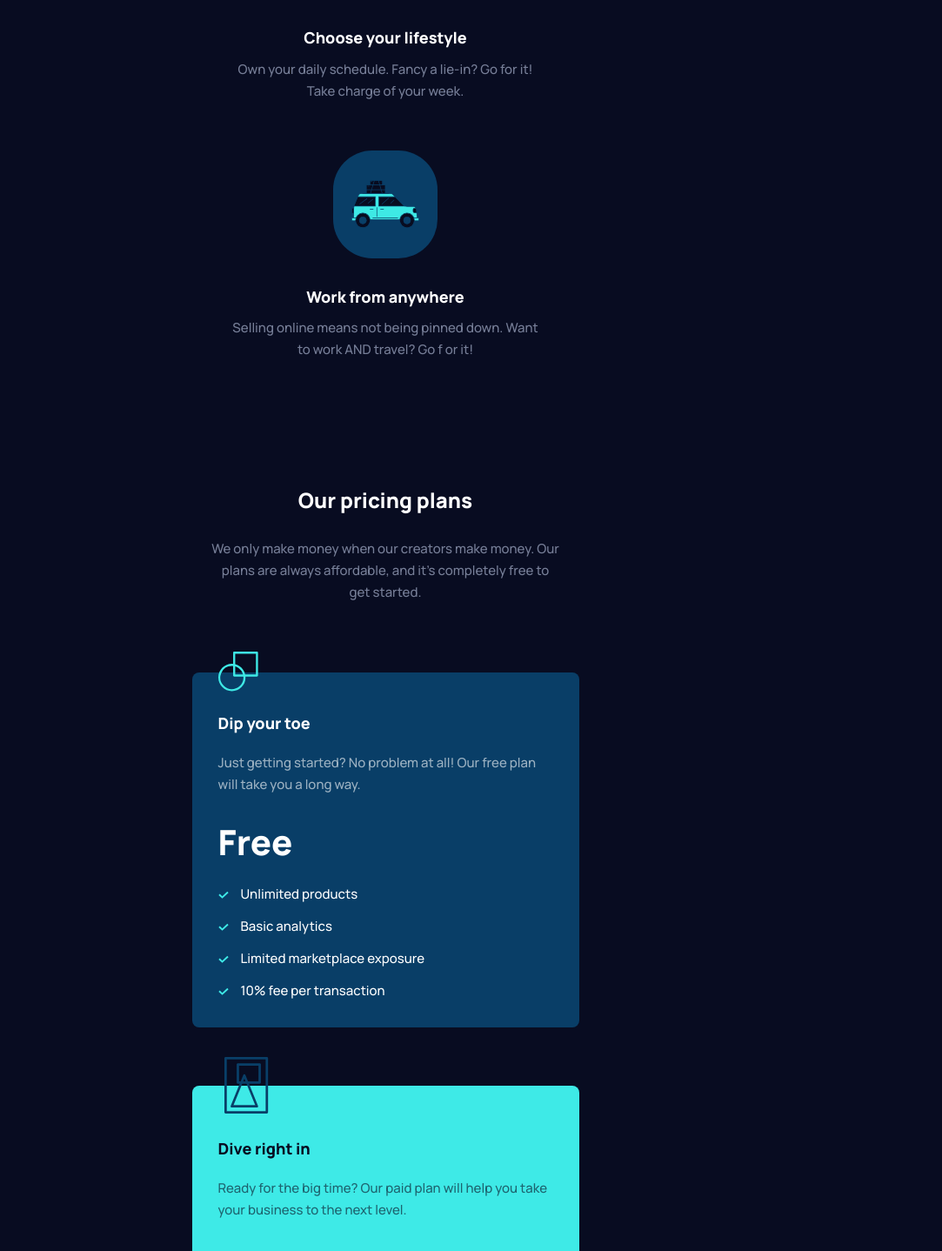
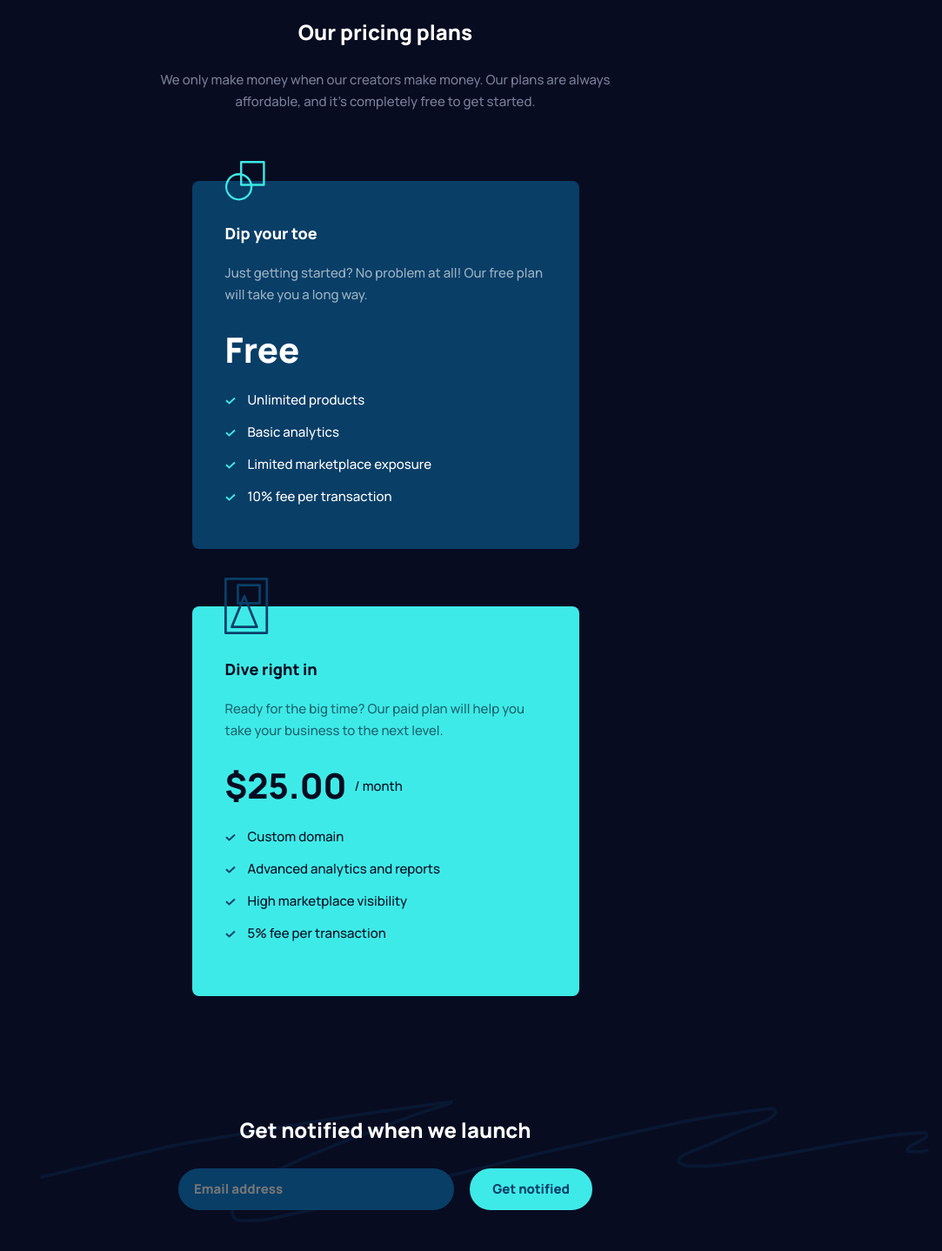
Before and after one commit to brasspetals/fm-maker-landing-page, a Svelte app: page / in a window 1280 px wide. Shown: the part 1362-2800 px from the top of the page at 87% size, without its empty margins (197-1280 px from the left). Built offline with nearby package versions, Linux system fonts and the light colour scheme.

Commit message:
Add tablet styles

```diff
--- a/src/components/EmailForm.svelte
+++ b/src/components/EmailForm.svelte
@@ -1,5 +1,5 @@
 <script>
-  import { fade } from 'svelte/transition';
+  import { fade, fly } from 'svelte/transition';
   import Button from './Button.svelte'
 
   let value;
@@ -9,7 +9,7 @@
 
   const validate = () => {
     invalid = true
-    console.log(value)
+
     if (value == "" || value == undefined) {
       error = "Oops! Please add your email"
     } else if (!value.match(emailRegex)) {
@@ -34,6 +34,8 @@
 <style>
   form {
     position: relative;
+    width: 100%;
+    max-width: 400px;
     display: grid;
     gap: 24px;
   }
@@ -66,4 +68,13 @@
     top: -22px;
     left: 16px;
   }
+
+  @media screen and (min-width: 550px) {
+    form {
+      grid-auto-flow: column;
+      grid-template-columns: 1fr auto;
+      gap: 18px;
+      max-width: 476px;
+    }
+  }
 </style>
--- a/src/components/FeatureCard.svelte
+++ b/src/components/FeatureCard.svelte
@@ -47,4 +47,16 @@
   p {
     max-width: 38ch;
   }
+
+  @media screen and (min-width: 700px) {
+    .feature {
+      grid-auto-flow: column;
+      gap: 55px;
+      align-items: center;
+    }
+
+    p {
+      max-width: 36.5ch;
+    }
+  }
 </style>
--- a/src/components/PlanCard.svelte
+++ b/src/components/PlanCard.svelte
@@ -30,20 +30,20 @@
     background-color: var(--color-blue);
     color: var(--color-white);
     margin-top: 24px;
-    padding: 46px 30px 30px;
+    padding: 48px 30px 32px;
   }
 
   .blue::before {
     content: url('/images/icon-free.svg');
     position: absolute;
     left: 30px;
-    top: -24px;
+    top: -23px;
   }
 
   .cyan {
     background-color: var(--color-cyan);
     color: var(--color-bg);
-    padding: 60px 30px 30px;
+    padding: 60px 30px 34px;
   }
 
   .cyan::before {
@@ -87,7 +87,25 @@
 
   ul {
     display: grid;
-    margin-top: 13px;
+    margin-top: 12px;
     gap: 12px;
   }
+
+  @media screen and (min-width: 700px) {
+    .plan-heading {
+      margin-bottom: 18px;
+    }
+
+    .blue {
+      padding: 48px 38px;
+    }
+
+    .blue::before {
+      left: 38px;
+    }
+
+    .cyan {
+      padding: 60px 38px;
+    }
+  }
 </style>
--- a/src/components/layout/Features.svelte
+++ b/src/components/layout/Features.svelte
@@ -23,4 +23,22 @@
     justify-items: center;
     gap: 56px;
   }
+
+  @media screen and (min-width: 700px) {
+    .features {
+      text-align: left;
+      padding: 56px 24px;
+    }
+
+    .feature-container {
+      justify-items: left;
+      max-width: 574px;
+      margin: 0 auto;
+      gap: 39.5px;
+    }
+
+    :global(.feature-container > :nth-child(odd)) {
+      margin-left: 58px;
+    }
+  }
 </style>
--- a/src/components/layout/Pricing.svelte
+++ b/src/components/layout/Pricing.svelte
@@ -24,18 +24,33 @@
     gap: 56px;
   }
 
-  .heading {
-    max-width: 40ch;
+  h2 {
+    font-size: 24px;
+    margin-bottom: 26px;
   }
 
-  h2 {
-    font-size: 24px;
-    margin-bottom: 27px;
+  p {
+    max-width: 40ch;
   }
 
   .plans {
     display: grid;
-    gap: 67px;
+    gap: 64px;
     text-align: left;
   }
+
+  @media screen and (min-width: 700px) {
+    .pricing {
+      padding: 85px 24px;
+      gap: 55px;
+    }
+
+    p {
+      max-width: 60ch;
+    }
+
+    .plans {
+      gap: 66px;
+    }
+  }
 </style>
--- a/src/components/layout/SignUp.svelte
+++ b/src/components/layout/SignUp.svelte
@@ -3,10 +3,8 @@
 </script>
 
 <section class="signup">
-  <div class="contianer">
     <h2>Get notified when we launch</h2>
     <EmailForm/>
-  </div>
 </section>
 
 <style>
@@ -14,16 +12,30 @@
     background-image: url('/images/bg-footer-squiggle.svg');
     background-size: 156%;
     background-position-x: 50%;
-    background-position-y: 74px;
+    background-position-y: 72px;
     background-repeat: no-repeat;
     display: grid;
     justify-items: center;
     text-align: center;
-    padding: 75px 24px;
+    padding: 72px 24px;
   }
 
   h2 {
     padding: 0 40px;
     margin-bottom: 31px;
   }
+
+  @media screen and (min-width: 700px) {
+    .signup {
+      padding: 52px 24px;
+      background-size: 1022px;
+      background-position-x: 94%;
+      background-position-y: 35px;
+    }
+
+    h2 {
+      margin-bottom: 28px;
+    }
+
+  }
 </style>
```
